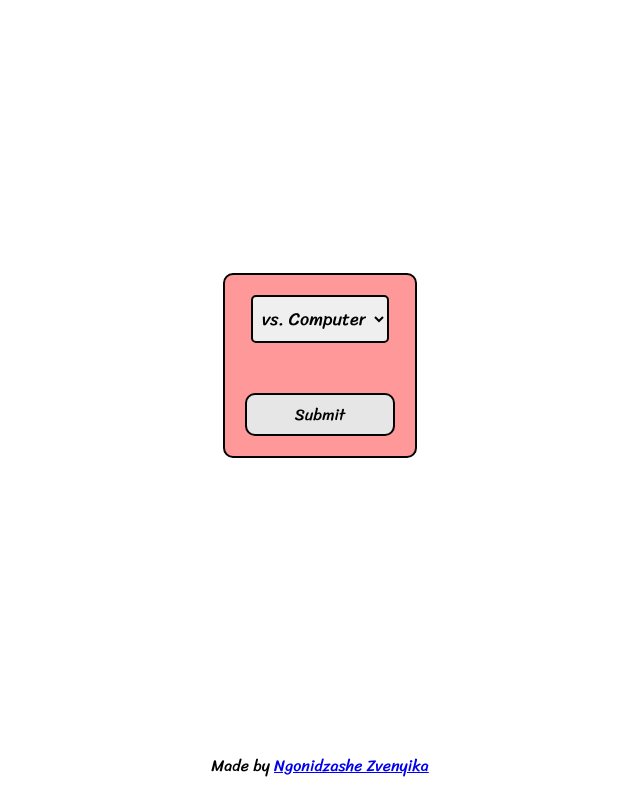
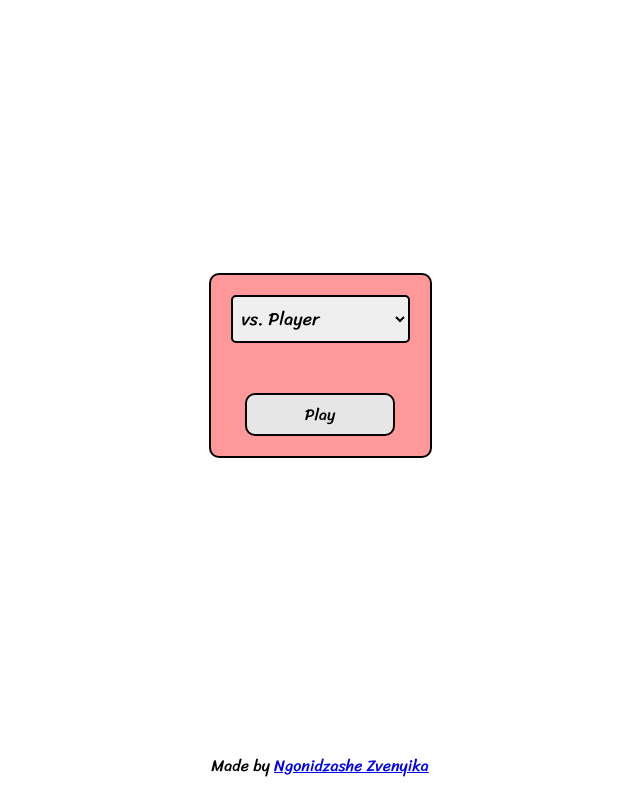
Before and after one commit to Ngonidzashe-Zvenyika/Tic-Tac-Toe, a plain HTML site: page index.html in a window 1280 px wide. Both pictures are taken after a click on the button "Start Game". Shown: the whole page, without its empty margins (320-960 px from the left). Drawn offline with Linux system fonts and the light colour scheme.

Commit message:
Add button that will return to home from form screen

```diff
--- a/index.html
+++ b/index.html
@@ -22,12 +22,13 @@
                 <div>
                     <label for="opponent-choice"></label>
                     <select name="opponent-choice" id="opponent-choice">
-                        <option value="computer">vs. Computer</option>
                         <option value="player">vs. Player</option>
+                        <option value="computer">vs. Easy Computer</option>
+                        <option value="ai">vs. Unbeatable AI</option>
                     </select>
                 </div>
                 <div>
-                    <button class="submit-opponent" type="submit">Submit</button>
+                    <button class="select-opponent" type="submit">Play</button>
                 </div>
             </form>
         </section>
@@ -43,7 +44,8 @@
                     <input type="text" name="player-two" id="player-two" placeholder="Player 2" required>
                 </div>
                 <div>
-                    <button class="submit-names" type="submit">Submit</button>
+                    <button class="submit-names" type="submit">Proceed To Game</button>
+                    <button class="back-from-form" type="button">Go back</button>
                 </div>
             </form>
         </section>
@@ -57,7 +59,7 @@
             <div class="grid"></div>
             <div class="button-container">
                 <button class="restart" type="button">Restart</button>
-                <button class="back" type="button">Go back</button>
+                <button class="back-from-game" type="button">Go back</button>
             </div>
         </section>
 
--- a/style.css
+++ b/style.css
@@ -75,6 +75,11 @@ form {
     border: 2px solid hsl(0, 0%, 0%);
     border-radius: 10px;
     background-color: hsl(0, 100%, 80%);
+}
+
+form div:last-child {
+    display: grid;
+    gap: 20px;
 }
 
 select {
```
